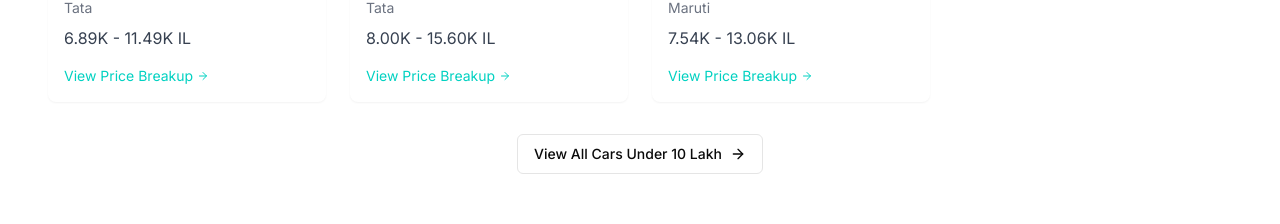
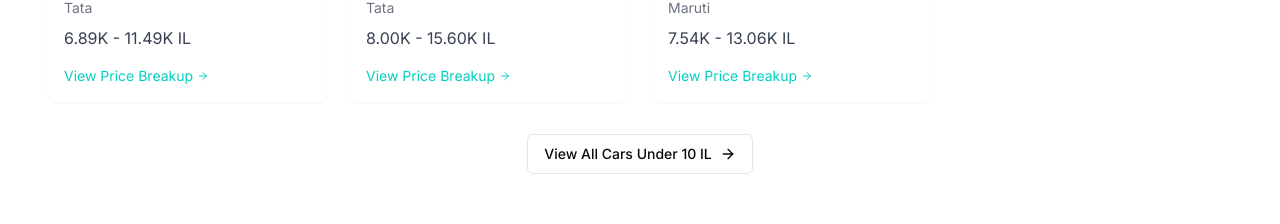
Before and after one commit to Hazemhw22/Newdream-Car, a Next.js app: page / in a window 1280 px wide. Shown: the part 2817-3041 px from the top of the page. Built offline with nearby package versions, Linux system fonts and the light colour scheme.

Commit message:
update used-cars

```diff
--- a/components/CarsByBudget.tsx
+++ b/components/CarsByBudget.tsx
@@ -73,9 +73,9 @@ export default function CarsByBudget() {
       {/* View All Link */}
       <div className="mt-8 text-center">
         <Button variant="outline" className="group dark:border-gray-600 dark:text-white">
-          View All {activeRange === 'under10' ? 'Cars Under 10 Lakh' :
-            activeRange === '10to20' ? 'Cars Between 10-20 Lakh' :
-            activeRange === '20to30' ? 'Cars Between 20-30 Lakh' : 'Luxury Cars'}
+          View All {activeRange === 'under10' ? 'Cars Under 10 IL' :
+            activeRange === '10to20' ? 'Cars Between 10-20 IL' :
+            activeRange === '20to30' ? 'Cars Between 20-30 IL' : 'Luxury Cars'}
           <ArrowRight className="ml-2 h-4 w-4 group-hover:translate-x-1 transition-transform" />
         </Button>
       </div>
```
